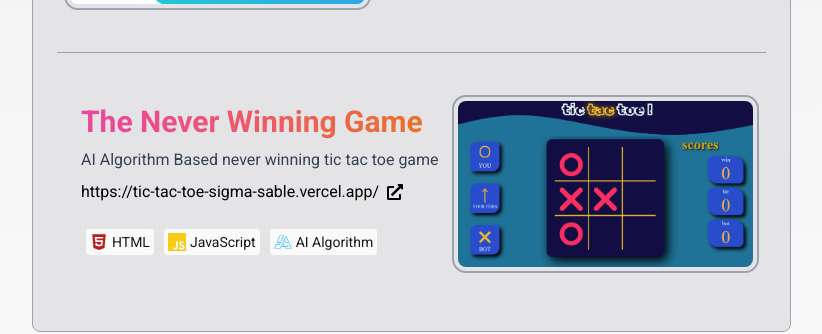
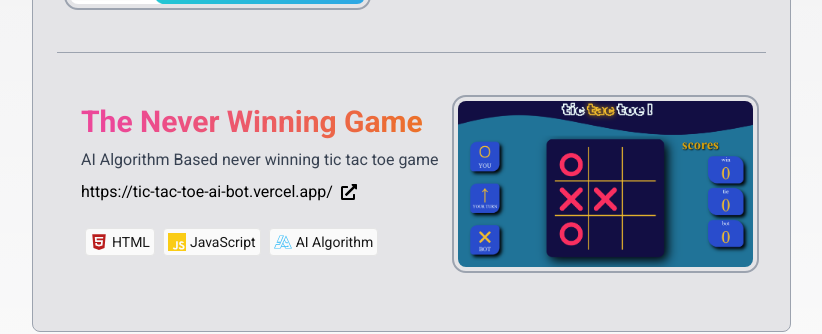
Before and after one commit to varunvaatsalya/varun_gupta, a Next.js app: page / in a window 1280 px wide. Shown: the part 2453-2787 px from the top of the page, without its empty margins (96-918 px from the left). Built offline with nearby package versions, Linux system fonts and the light colour scheme.

Commit message:
tic tac link

```diff
--- a/src/app/Main.js
+++ b/src/app/Main.js
@@ -364,11 +364,11 @@ function Main() {
               AI Algorithm Based never winning tic tac toe game
             </div>
             <Link
-              href="https://tic-tac-toe-sigma-sable.vercel.app/"
+              href="https://tic-tac-toe-ai-bot.vercel.app/"
               target="_blank"
               className=" flex items-center gap-2 hover:text-blue-800 hover:underline underline-offset-1"
             >
-              https://tic-tac-toe-sigma-sable.vercel.app/
+              https://tic-tac-toe-ai-bot.vercel.app/
               <FaExternalLinkAlt />
             </Link>
             <div className="mt-5">
```
